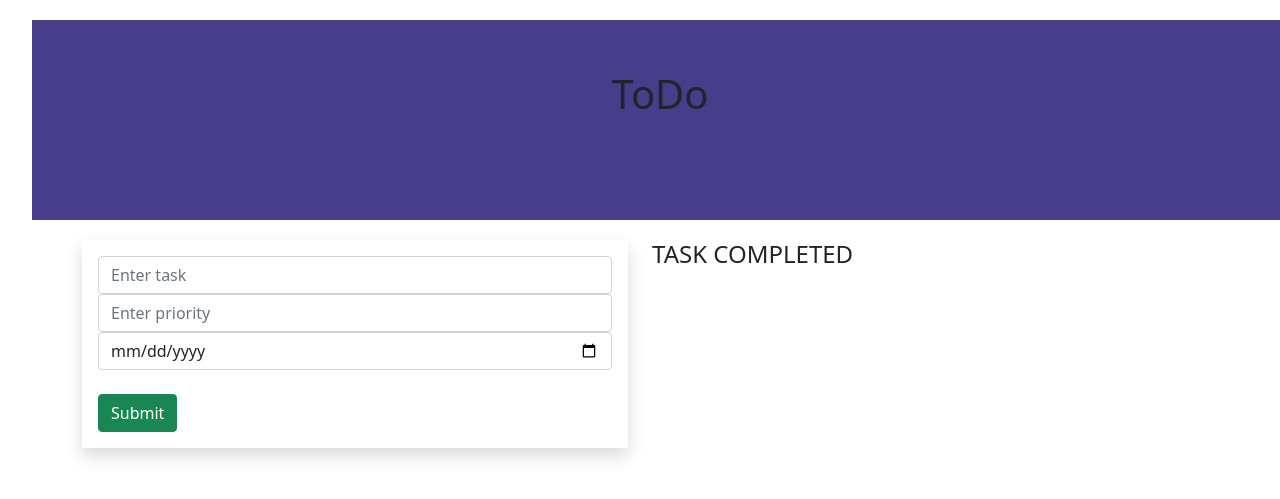
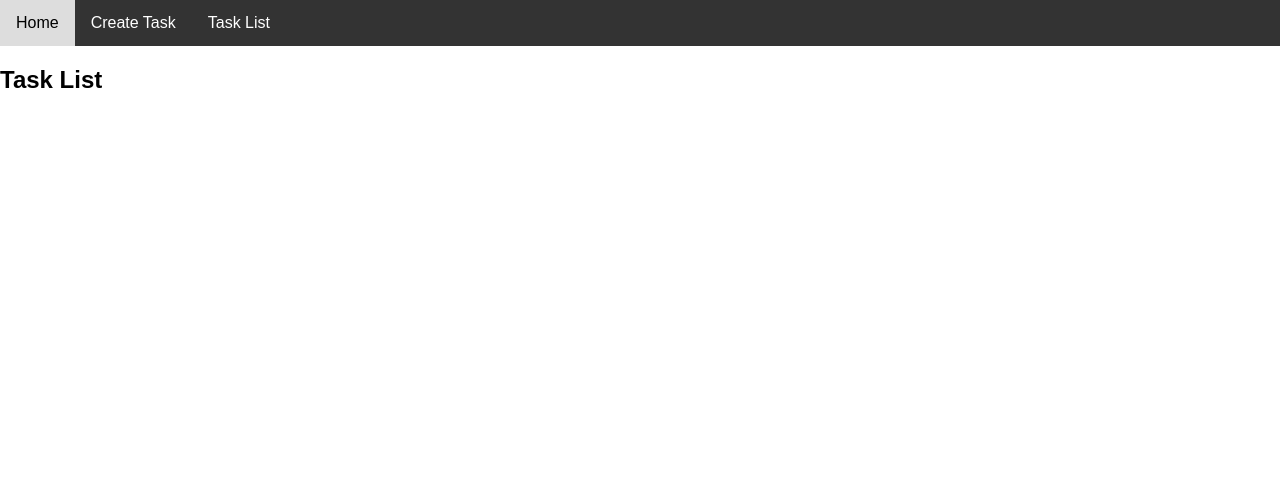
Before and after one commit to spectrumgithubtraining/Ligy_Python_Full_Stack, a Django app: page / in a window 1280 px wide. Shown: the top 499 px of the page. Run offline with Django 4.2, Linux system fonts and the light colour scheme; data that the repository does not hold is empty.

Commit message:
Add files via upload

```diff
--- a/ToDoProject/ToDOApp/urls.py
+++ b/ToDoProject/ToDOApp/urls.py
@@ -1,11 +1,10 @@
+# urls.py
+from django.urls import path
+from .views import TaskListView, TaskCreateView, TaskUpdateView,TaskDeleteView
 
-from django.urls import path,include
-from.import views
-
-#cbv:class based view:
 urlpatterns = [
-    path('',views.add,name="add"),
-    path('delete/<int:id>/',views.delete,name="delete"),
-    path('update/<int:id>/',views.update,name='update'),
-
+    path('', TaskListView.as_view(), name='task_list'),
+    path('task/new/', TaskCreateView.as_view(), name='task_create'),
+    path('task/<int:pk>/edit/', TaskUpdateView.as_view(), name='task_edit'),
+    path('task/<int:pk>/delete/', TaskDeleteView.as_view(), name='task_delete'),
 ]
--- a/ToDoProject/ToDOApp/views.py
+++ b/ToDoProject/ToDOApp/views.py
@@ -1,35 +1,29 @@
-from django.shortcuts import render,redirect
-from.forms import TodoForm
-from.models import Task
+# views.py
+from django.shortcuts import render
+from django.urls import reverse_lazy
+from django.views.generic import ListView, CreateView, UpdateView, DeleteView
+from .models import Task
+from .forms import TaskForm
 
-def add(request):
-    task1=Task.objects.all()
-    if request.method =='POST':
-        name=request.POST.get('name')
-        priority=request.POST.get('priority')
-        date=request.POST.get('date')
-        task=Task(name=name,priority=priority,date=date)
-        task.save()
-    return render(request,"home.html",{'task1':task1})
+class TaskListView(ListView):
+    model = Task
+    template_name = 'task_list.html'
+    context_object_name = 'tasks'
+
+class TaskCreateView(CreateView):
+    model = Task
+    form_class = TaskForm
+    template_name = 'task_form.html'
+    success_url = reverse_lazy('task_list')
+
+class TaskUpdateView(UpdateView):
+    model = Task
+    form_class = TaskForm
+    template_name = 'task_form.html'
+    success_url = reverse_lazy('task_list')
 
 
-#delete item
-def delete(request,id):
-    if request.method =='POST':
-        deletetask=Task.objects.get(id=id)
-        deletetask.delete()
-        return redirect('/')
-    return render(request,'delete.html')
-
-
-
-#update
-def update(request,id):
-    taskupdate=Task.objects.get(id=id)
-    taskform=TodoForm(request.POST or None,request.FILES,instance=taskupdate)
-    if taskform.is_valid():
-        taskform.save()
-        return redirect('/')
-    return render(request,'update.html',{'taskform':taskform,'taskupdate':taskupdate})
-
-# Create your views here.
+class TaskDeleteView(DeleteView):
+    model = Task
+    template_name = 'task_confirm_delete.html'
+    success_url = reverse_lazy('task_list')
--- a/ToDoProject/template/base.html
+++ b/ToDoProject/template/base.html
@@ -1,16 +1,50 @@
-{% load static %}
+<!-- base.html -->
 <!DOCTYPE html>
 <html lang="en">
 <head>
     <meta charset="UTF-8">
-    <meta name="viewport" content="width=device-width, initial-scale=1.0">
-    <title>Document</title>
-    <link href="https://cdn.jsdelivr.net/npm/bootstrap@5.0.2/dist/css/bootstrap.min.css" rel="stylesheet" integrity="sha384-EVSTQN3/azprG1Anm3QDgpJLIm9Nao0Yz1ztcQTwFspd3yD65VohhpuuCOmLASjC" crossorigin="anonymous">
-    <link rel="stylesheet" href="{% static 'style.css' %}">
+    <title>Task Manager</title>
+    <!-- Add your CSS styles or link to an external stylesheet for the navbar -->
+    <style>
+        /* Your navbar styles go here */
+        body {
+            margin: 0;
+            font-family: Arial, sans-serif;
+        }
+
+        .navbar {
+            overflow: hidden;
+            background-color: #333;
+        }
+
+        .navbar a {
+            float: left;
+            display: block;
+            color: white;
+            text-align: center;
+            padding: 14px 16px;
+            text-decoration: none;
+        }
+
+        .navbar a:hover {
+            background-color: #ddd;
+            color: black;
+        }
+    </style>
 </head>
 <body>
-    {% block body %}
-    {% endblock %}
+
+    <div class="navbar">
+        <a href="#home">Home</a>
+        <a href="task/new/">Create Task</a>
+        <a href="/">Task List</a>
+        <!-- Add more navbar links as needed -->
+    </div>
+
+    <div>
+        {% block content %}
+        {% endblock %}
+    </div>
 
 </body>
 </html>
--- /dev/null
+++ b/ToDoProject/template/task_list.html
@@ -0,0 +1,11 @@
+<!-- task_list.html -->
+{% extends 'base.html' %}
+
+{% block content %}
+    <h2>Task List</h2>
+    <ul>
+        {% for task in tasks %}
+            <li>{{ task.name }}</li>
+        {% endfor %}
+    </ul>
+{% endblock %}
```
Also changed, not shown: ToDoProject/ToDOApp/forms.py (+6 -3 lines), ToDoProject/ToDOApp/models.py (+4 -5 lines), ToDoProject/template/task_confirm_delete.html (added, +12 -0 lines), ToDoProject/template/task_form.html (added, +23 -0 lines), ToDoProject/ToDOApp/migrations/0002_alter_task_name.py (added).
